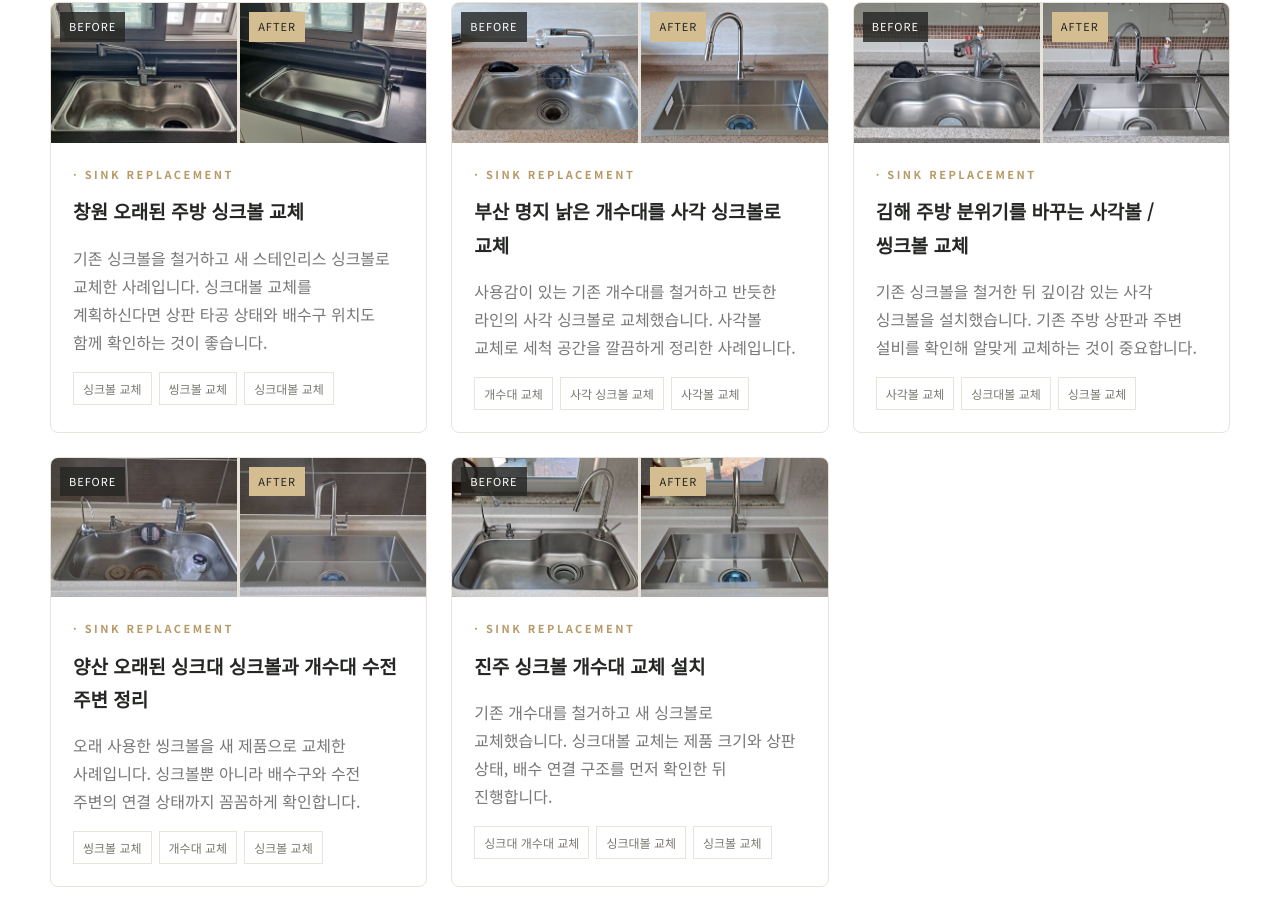
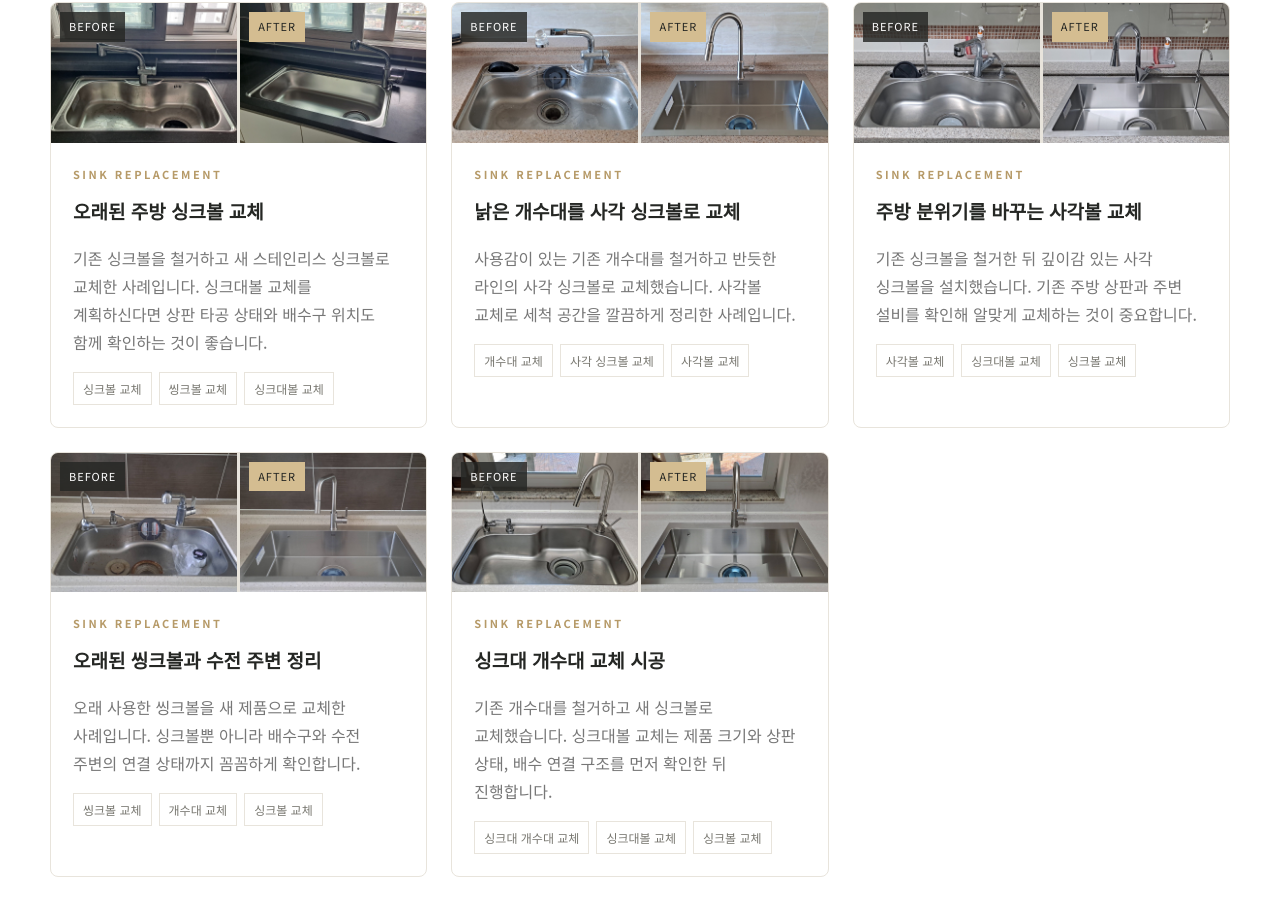
Before and after one commit to ssgsink/ssg-sink, a Next.js app: page /cases in a window 1280 px wide. Shown: the part 571-1483 px from the top of the page. Built offline with nearby package versions, Linux system fonts and the light colour scheme; no server answers.

Commit message:
Add files via upload

```diff
--- a/app/cases/cases-data.ts
+++ b/app/cases/cases-data.ts
@@ -1,6 +1,5 @@
 export type SinkCase = {
   id: string;
-  date: string;
   title: string;
   description: string;
   before: string;
@@ -13,7 +12,7 @@ export type SinkCase = {
 export const sinkCases: SinkCase[] = [
   {
     id: 'case-01',
-    title: '창원 오래된 주방 싱크볼 교체',
+    title: '오래된 주방 싱크볼 교체',
     description: '기존 싱크볼을 철거하고 새 스테인리스 싱크볼로 교체한 사례입니다. 싱크대볼 교체를 계획하신다면 상판 타공 상태와 배수구 위치도 함께 확인하는 것이 좋습니다.',
     before: '/images/cases/case-01-before.jpg',
     after: '/images/cases/case-01-after.jpg',
@@ -23,7 +22,7 @@ export const sinkCases: SinkCase[] = [
   },
   {
     id: 'case-02',
-    title: '부산 명지 낡은 개수대를 사각 싱크볼로 교체',
+    title: '낡은 개수대를 사각 싱크볼로 교체',
     description: '사용감이 있는 기존 개수대를 철거하고 반듯한 라인의 사각 싱크볼로 교체했습니다. 사각볼 교체로 세척 공간을 깔끔하게 정리한 사례입니다.',
     before: '/images/cases/case-02-before.jpg',
     after: '/images/cases/case-02-after.jpg',
@@ -33,7 +32,7 @@ export const sinkCases: SinkCase[] = [
   },
   {
     id: 'case-03',
-    title: '김해 주방 분위기를 바꾸는 사각볼 / 씽크볼 교체',
+    title: '주방 분위기를 바꾸는 사각볼 교체',
     description: '기존 싱크볼을 철거한 뒤 깊이감 있는 사각 싱크볼을 설치했습니다. 기존 주방 상판과 주변 설비를 확인해 알맞게 교체하는 것이 중요합니다.',
     before: '/images/cases/case-03-before.jpg',
     after: '/images/cases/case-03-after.jpg',
@@ -43,7 +42,7 @@ export const sinkCases: SinkCase[] = [
   },
   {
     id: 'case-04',
-    title: '양산 오래된 싱크대 싱크볼과 개수대 수전 주변 정리',
+    title: '오래된 씽크볼과 수전 주변 정리',
     description: '오래 사용한 씽크볼을 새 제품으로 교체한 사례입니다. 싱크볼뿐 아니라 배수구와 수전 주변의 연결 상태까지 꼼꼼하게 확인합니다.',
     before: '/images/cases/case-04-before.jpg',
     after: '/images/cases/case-04-after.jpg',
@@ -53,7 +52,7 @@ export const sinkCases: SinkCase[] = [
   },
   {
     id: 'case-05',
-    title: '진주 싱크볼 개수대 교체 설치',
+    title: '싱크대 개수대 교체 시공',
     description: '기존 개수대를 철거하고 새 싱크볼로 교체했습니다. 싱크대볼 교체는 제품 크기와 상판 상태, 배수 연결 구조를 먼저 확인한 뒤 진행합니다.',
     before: '/images/cases/case-05-before.jpg',
     after: '/images/cases/case-05-after.jpg',
--- a/app/cases/page.tsx
+++ b/app/cases/page.tsx
@@ -50,7 +50,7 @@ export default function Cases() {
                   </div>
                 </div>
                 <div className="card-body" style={{ padding: 22 }}>
-                  <div className="premium-eyebrow">{item.date} · SINK REPLACEMENT</div>
+                  <div className="premium-eyebrow">SINK REPLACEMENT</div>
                   <h3 style={{ margin: '10px 0' }}>{item.title}</h3>
                   <p style={{ color: '#777', lineHeight: 1.75 }}>{item.description}</p>
                   <div style={{ display: 'flex', flexWrap: 'wrap', gap: 7, marginTop: 15 }}>
```
